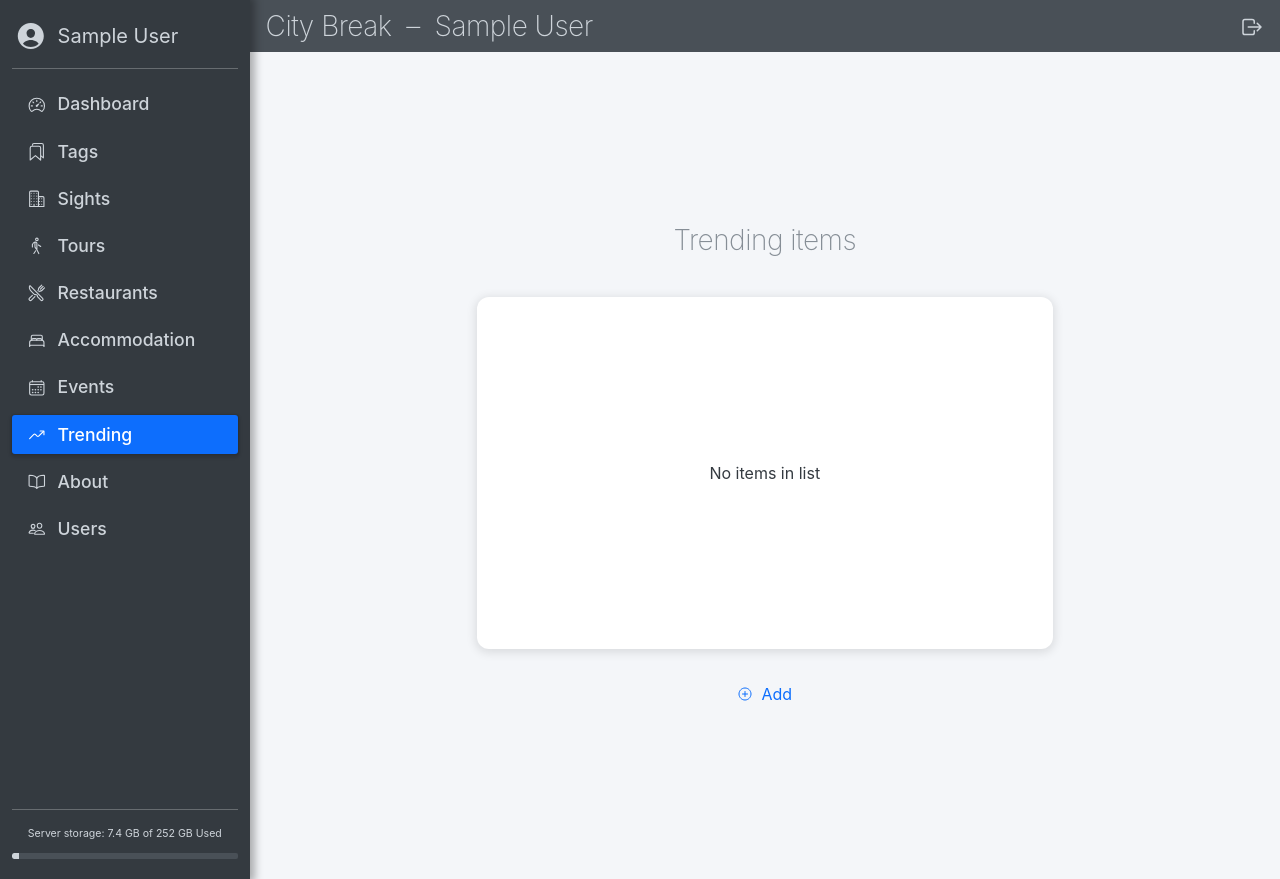
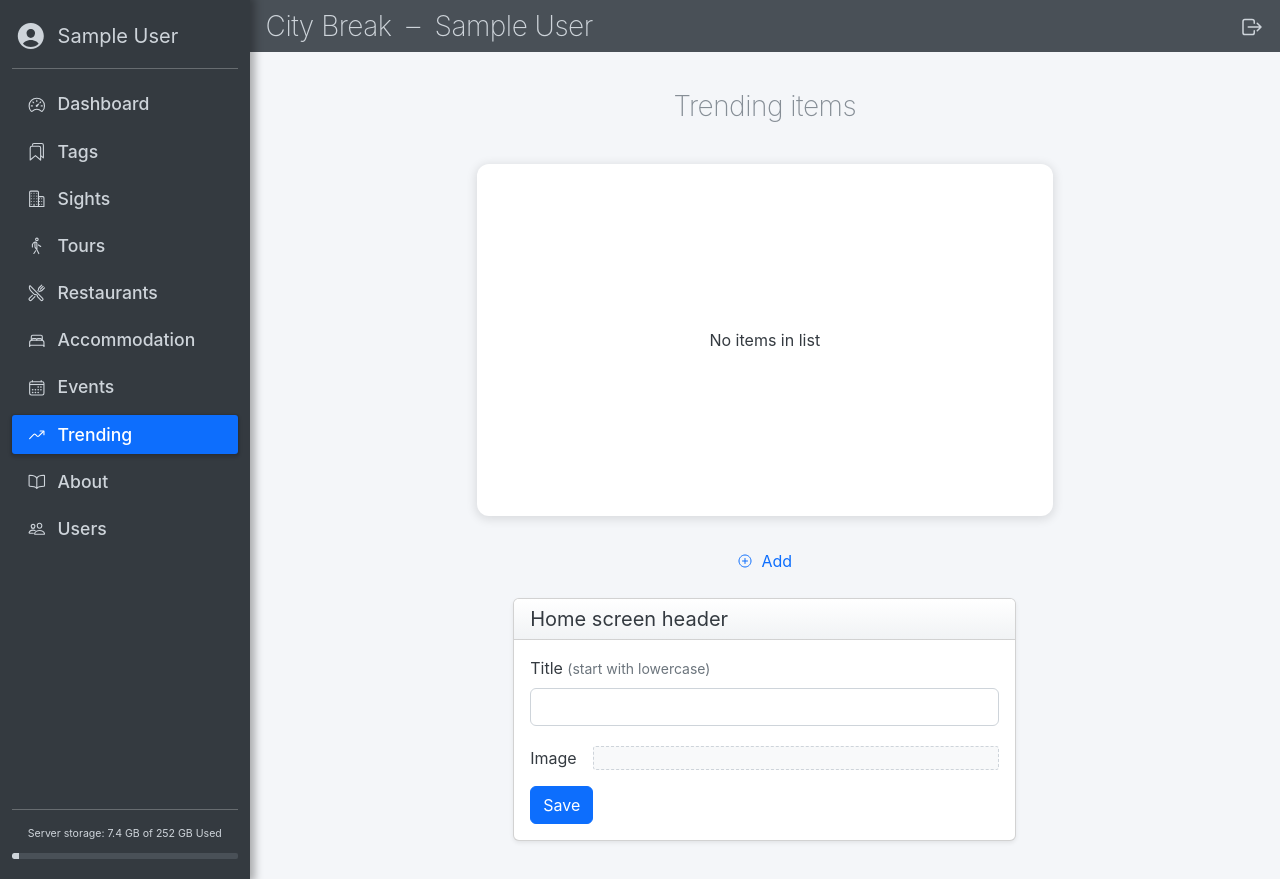
Before and after one commit to MoryokaV/City-Break, a Flask app: page /admin/trending in a window 1280 px wide. Run offline with Flask 2, Linux system fonts and the light colour scheme; the visitor is signed in with stand-in values (Sample User, id 1); data that the repository does not hold is empty.

Commit message:
dynamic home screen header in CMS

```diff
--- a/backend/app.py
+++ b/backend/app.py
@@ -208,7 +208,7 @@ def insertCity():
 
     db.cities.insert_one({"name": city['name'], "state": city['state'], "city_id": city_id})
     db.login.insert_one({"fullname": city['fullname'], "username": city['username'], "password": hashlib.sha256(city['password'].encode("utf-8")).hexdigest(), "city_id": city_id, "admin": True})
-    db.about.insert_one({"paragraph1": "", "phone": "", "email": "", "cover_image": "", "organization": "", "website": "", "facebook": "", "cover_image_blurhash": "", "heading1": "", "city_id": city_id})
+    db.about.insert_one({"paragraph1": "", "phone": "", "email": "", "cover_image": "", "organization": "", "website": "", "facebook": "", "cover_image_blurhash": "", "heading1": "", "header_image": "", "header_title": "", "city_id": city_id})
 
     createMediaDirectories(city_id)
 
@@ -745,6 +745,18 @@ def updateCoverImage():
 
     return make_response("Entry has been updated", 200)
 
+@app.route("/api/updateHeader", methods=["PUT"])
+@login_required
+def updateHeader():
+    data = request.get_json();
+    about = db.about.find_one({"city_id": session['city_id']})
+
+    deleteImages([about['header_image']], "about")
+
+    db.about.update_one({"city_id": session['city_id']}, {"$set": data})
+
+    return make_response("Entry has been updated", 200)
+
 # --- IMAGES ---
 
 def resizeImage(image):
--- a/backend/static/js/trending.js
+++ b/backend/static/js/trending.js
@@ -1,22 +1,22 @@
-import { idRegExp, idRegExpTitle } from './utils.js';
+import { appendImageElement, endLoadingAnimation, idRegExp, idRegExpTitle, startLoadingAnimation } from "./utils.js";
 
 let items = [];
+
+let formData = new FormData();
+let current_image = undefined;
 
 const appendElements = async () => {
   items = await $.getJSON("/api/fetchTrendingItems?city_id=" + Cookies.get("cityId"));
 
   if (items.length === 0) {
-    $(".trending-container")
-      .empty()
-      .addClass("empty")
-      .append(`<p>No items in list</p>`);
+    $(".trending-container").empty().addClass("empty").append(`<p>No items in list</p>`);
 
     return;
   }
 
   $(".trending-container").removeClass("empty").empty();
 
-  const refItems = await Promise.all(items.map(item => getNameImageItem(item)));
+  const refItems = await Promise.all(items.map((item) => getNameImageItem(item)));
 
   items.map((item, index) => {
     const { name, image } = refItems[index];
@@ -43,7 +43,7 @@ const appendElements = async () => {
     easing: "cubic-bezier(0.65, 0, 0.35, 1)",
     delay: 200,
     delayOnTouchOnly: true,
-    onEnd: async function(e) {
+    onEnd: async function (e) {
       for (let i = Math.min(e.oldIndex, e.newIndex); i <= Math.max(e.oldIndex, e.newIndex); i++) {
         $(".trending-container article").eq(i).find("footer").addClass("loading");
       }
@@ -52,69 +52,68 @@ const appendElements = async () => {
         await $.ajax({
           type: "PUT",
           url: "/api/updateTrendingItemIndex",
-          data: JSON.stringify({ _id: $(".trending-container article").eq(i).attr('id'), newIndex: i }),
+          data: JSON.stringify({ _id: $(".trending-container article").eq(i).attr("id"), newIndex: i }),
           processData: false,
           contentType: "application/json; charset=UTF-8",
         });
 
-        await new Promise(resolve => {
+        await new Promise((resolve) => {
           setTimeout(() => {
             $(".trending-container article").eq(i).find("footer").removeClass("loading");
             resolve();
           }, 250);
         });
       }
-    }
+    },
   });
-}
+};
 
 const getNameImageItem = async (item) => {
   if (item.type === "sight") {
     const { name, images, primary_image } = await $.getJSON("/api/findSight/" + item.item_id);
-    return { "name": name, "image": images[primary_image - 1] };
+    return { name: name, image: images[primary_image - 1] };
   } else if (item.type === "restaurant") {
     const { name, images, primary_image } = await $.getJSON("/api/findRestaurant/" + item.item_id);
-    return { "name": name, "image": images[primary_image - 1] };
+    return { name: name, image: images[primary_image - 1] };
   } else if (item.type === "hotel") {
     const { name, images, primary_image } = await $.getJSON("/api/findHotel/" + item.item_id);
-    return { "name": name, "image": images[primary_image - 1] };
+    return { name: name, image: images[primary_image - 1] };
   }
-}
+};
 
-
-$(document).ready(async function() {
+$(document).ready(async function () {
   // Initialize
   appendElements();
 
   // Insert item
   $("#item-id").attr("pattern", idRegExp).attr("title", idRegExpTitle);
 
-  $("#add-item").click(function() {
+  $("#add-item").click(function () {
     $(this).addClass("d-none");
     $("#trending-form").removeClass("d-none");
   });
 
   // Remove item
-  $(".trending-container").on('click', ".remove-item", async function() {
+  $(".trending-container").on("click", ".remove-item", async function () {
     const article = $(this).parent().parent();
 
     await $.ajax({
       type: "DELETE",
-      url: "/api/deleteTrendingItem?" + $.param({ _id: article.attr('id'), index: article.index() }),
+      url: "/api/deleteTrendingItem?" + $.param({ _id: article.attr("id"), index: article.index() }),
     });
 
     appendElements();
   });
 
   // SUBMIT
-  $("#trending-form").submit(async function(e) {
+  $("#trending-form").submit(async function (e) {
     e.preventDefault();
 
     const item = {
       item_id: $("#item-id").val(),
       type: "",
       index: items.length,
-    }
+    };
 
     if (items.filter((i) => i.item_id === item.item_id).length > 0) {
       alert("Item already present in list");
@@ -123,9 +122,9 @@ $(document).ready(async function() {
       return;
     }
 
-    const sight = await $.getJSON("/api/findSight/" + item.item_id).catch(() => { });
-    const restaurant = await $.getJSON("/api/findRestaurant/" + item.item_id).catch(() => { });
-    const hotel = await $.getJSON("/api/findHotel/" + item.item_id).catch(() => { });
+    const sight = await $.getJSON("/api/findSight/" + item.item_id).catch(() => {});
+    const restaurant = await $.getJSON("/api/findRestaurant/" + item.item_id).catch(() => {});
+    const hotel = await $.getJSON("/api/findHotel/" + item.item_id).catch(() => {});
 
     if (sight !== undefined) {
       item.type = "sight";
@@ -154,8 +153,91 @@ $(document).ready(async function() {
     $(this).addClass("d-none");
   });
 
-  $("body").click(function(e) {
-    if (!document.querySelector("#trending-form").contains(e.target) && !document.querySelector("#add-item").contains(e.target)) {
+  // HOME SCREEN HEADER
+  const data = await $.getJSON("/api/fetchAboutData?city_id=" + Cookies.get("cityId"));
+  const cityName = (await $.getJSON("/api/currentCityName")).name;
+
+  if (data.header_title !== "") {
+    $("#title-preview").text("Preview: " + cityName + " - " + data.header_title);
+  }
+
+  $("#header-title").val(data.header_title);
+  $("#header-title").on("input", function () {
+    $("#title-preview").text("Preview: " + cityName + " - " + $(this).val());
+  });
+
+  current_image = data.header_image;
+  if (current_image !== "") {
+    appendImageElement(current_image, true);
+    $("#header-image").prop("required", false);
+  }
+
+  $("#header-image").change(function () {
+    $(this).prop("required", false);
+
+    if ($(".img-container").children().length > 0) {
+      alert("You must have only one header image!");
+      return;
+    }
+
+    const file = $(this).prop("files")[0];
+
+    formData.append("files[]", file);
+    current_image = "/static/media/about/" + Cookies.get("cityId") + "/" + file.name;
+
+    appendImageElement(file.name);
+
+    $(this).val(null);
+  });
+
+  $(".img-container").on("click", ".remove-img-btn", function () {
+    $("#header-image").prop("required", true);
+
+    formData.delete("files[]");
+    current_image = undefined;
+
+    $(this).parent().remove();
+  });
+
+  $("#header-form").submit(async function (e) {
+    e.preventDefault();
+
+    startLoadingAnimation($(this));
+
+    try {
+      await $.ajax({
+        type: "POST",
+        url: "/api/uploadImages/about",
+        contentType: false,
+        data: formData,
+        cache: false,
+        processData: false,
+        statusCode: {
+          413: function () {
+            alert("Files size should be less than 15MB");
+          },
+        },
+      });
+
+      await $.ajax({
+        type: "PUT",
+        url: "/api/updateHeader",
+        contentType: "application/json; charset=UTF-8",
+        processData: false,
+        data: JSON.stringify({ header_title: $("#header-title").val(), header_image: current_image }),
+      });
+
+      endLoadingAnimation($(this));
+    } catch {
+      endLoadingAnimation($(this));
+    }
+  });
+
+  $("body").click(function (e) {
+    if (
+      !document.querySelector("#trending-form").contains(e.target) &&
+      !document.querySelector("#add-item").contains(e.target)
+    ) {
       $("#add-item").removeClass("d-none");
       $("#trending-form").addClass("d-none");
     }
--- a/backend/templates/trending.html
+++ b/backend/templates/trending.html
@@ -3,7 +3,7 @@
   <head>
     <meta charset="UTF-8" />
     <meta http-equiv="X-UA-Compatible" content="IE=edge" />
-    <meta name="viewport" content="width=device-width, initial-scale=1.0">
+    <meta name="viewport" content="width=device-width, initial-scale=1.0" />
 
     <title>City Break &ndash; CMS</title>
 
@@ -13,7 +13,12 @@
     <script src="https://cdn.jsdelivr.net/npm/sortablejs@latest/Sortable.min.js"></script>
     <script type="module" src="/static/js/trending.js" defer></script>
 
-    <link href="https://cdn.jsdelivr.net/npm/bootstrap@5.2.3/dist/css/bootstrap.min.css" rel="stylesheet" integrity="sha384-rbsA2VBKQhggwzxH7pPCaAqO46MgnOM80zW1RWuH61DGLwZJEdK2Kadq2F9CUG65" crossorigin="anonymous">
+    <link
+      href="https://cdn.jsdelivr.net/npm/bootstrap@5.2.3/dist/css/bootstrap.min.css"
+      rel="stylesheet"
+      integrity="sha384-rbsA2VBKQhggwzxH7pPCaAqO46MgnOM80zW1RWuH61DGLwZJEdK2Kadq2F9CUG65"
+      crossorigin="anonymous"
+    />
     <link rel="stylesheet" href="/static/css/panel.css" />
     <link rel="stylesheet" href="/static/css/style.css" />
   </head>
@@ -26,7 +31,9 @@
         </button>
         <h1 class="title title-long">City Break</h1>
       </div>
-      <a href="/logout" role="button" class="btn-icon btn-header"><ion-icon class="icon" name="log-out-outline"></ion-icon></a>
+      <a href="/logout" role="button" class="btn-icon btn-header"
+        ><ion-icon class="icon" name="log-out-outline"></ion-icon
+      ></a>
     </header>
 
     <!-- SIDEBAR -->
@@ -35,7 +42,7 @@
         <ion-icon size="large" class="col-2" name="person-circle"></ion-icon>
         <p id="user-fullname" class="col mb-0 fw-normal fs-5 text-truncate"></p>
       </header>
-      <hr>
+      <hr />
       <nav>
         <a href="/" class="nav-item group">
           <ion-icon name="speedometer-outline"></ion-icon>
@@ -74,7 +81,7 @@
           <p>About</p>
         </a>
       </nav>
-      <hr>
+      <hr />
 
       <section class="storage-info">
         <p>Server storage: <span id="space-used">0.0 GB</span> of <span id="space-total">0.0 GB</span> Used</p>
@@ -103,6 +110,34 @@
             <button type="submit" class="btn btn-primary">Add</button>
           </section>
         </form>
+
+        <div class="col-xl-6 mt-4">
+          <div class="card shadow-sm">
+            <h5 class="card-header">Home screen header</h5>
+            <form id="header-form" class="card-body row g-3">
+              <section class="col-12">
+                <label for="header-title" class="form-label">
+                  Title
+                  <span class="form-text text-sm">(start with lowercase)</span>
+                </label>
+                <input class="form-control" id="header-title" name="header-title" required />
+                <div id="title-preview" class="form-text"></div>
+              </section>
+              <section class="col-12">
+                <div class="d-flex gap-3">
+                  <label for="header-image" style="cursor: pointer">
+                    Image
+                    <input type="file" class="hidden-input" id="header-image" name="image" accept="image/*" required />
+                  </label>
+                  <ul class="img-container"></ul>
+                </div>
+              </section>
+              <section class="col-12">
+                <button type="submit" class="btn btn-primary"><span>Save</span></button>
+              </section>
+            </form>
+          </div>
+        </div>
       </div>
     </main>
   </body>
```
